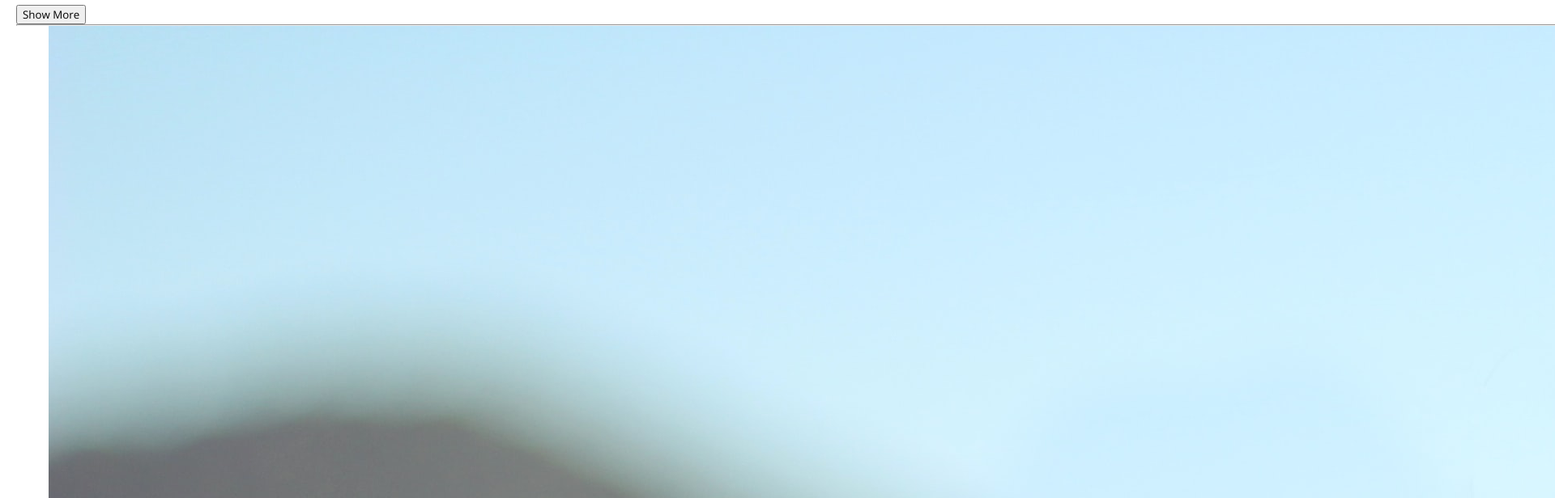
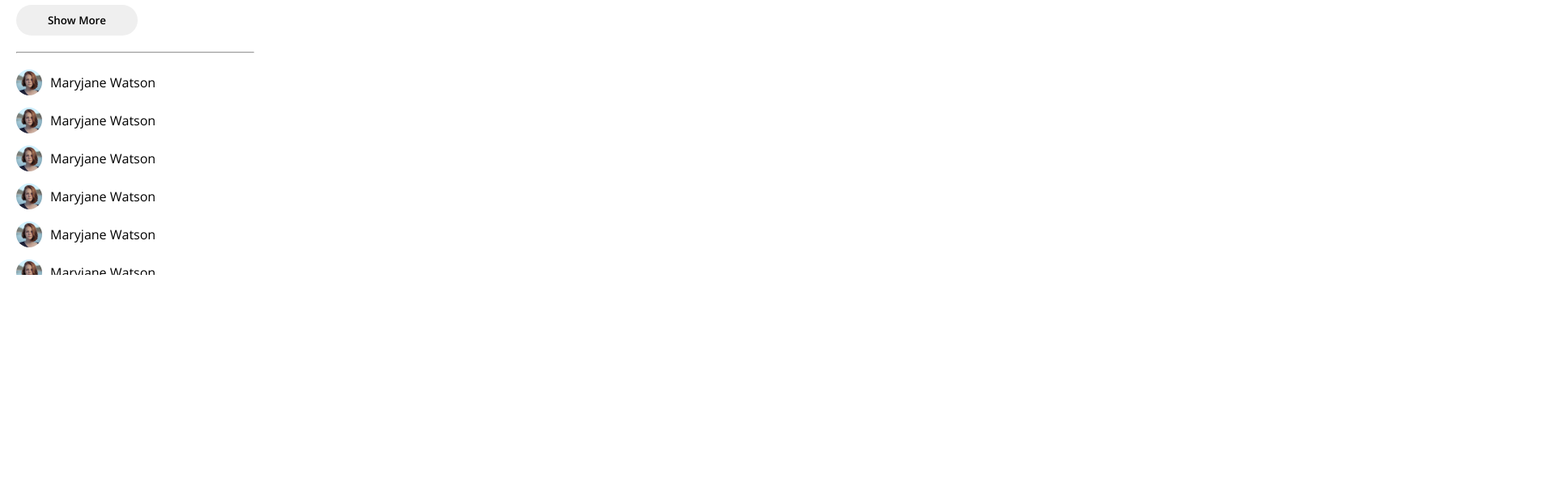
Before and after one commit to amalary/linkBookDesign, a React (Create React App) app in the folder link-book-design/: page / in a window 1280 px wide. Shown: the part 460-1076 px from the top of the page at 81% size, 1920 px wide, since content can reach past the window. After the commit the page ends 800 px from the top, so only its background shows below. Built offline with nearby package versions, Linux system fonts and the light colour scheme; the HTML template or start-up script is replaced by a standard one.

Commit message:
Sidebar components finished

```diff
--- a/link-book-design/public/style.css
+++ b/link-book-design/public/style.css
@@ -2,3 +2,16 @@
     margin: 0;
     font-family: 'Open Sans', sans-serif;
 }
+
+.sidebarHr{
+    margin: 20px 0;
+}
+
+.sidebarFriend{
+
+    display: flex;
+    align-items: center;
+    margin-bottom: 15px;
+
+
+}
--- a/link-book-design/src/components/sidebar/Sidebar.jsx
+++ b/link-book-design/src/components/sidebar/Sidebar.jsx
@@ -49,7 +49,59 @@ return (
           <hr className='sidebarHr'/>
           <ul className="sidebarFriendList">
               <li className="sidebarFriend">
-                  <img src="assets/profilePictures/maryjaneWatson.jpg" alt="" />
+                  <img src="assets/profilePictures/maryjaneWatson.jpg" alt="" className='sidebarFriendImg' />
+                  <span className='sidebarFriendName'>Maryjane Watson</span>
+              </li>
+              <li className="sidebarFriend">
+                  <img src="assets/profilePictures/maryjaneWatson.jpg" alt="" className='sidebarFriendImg' />
+                  <span className='sidebarFriendName'>Maryjane Watson</span>
+              </li>
+              <li className="sidebarFriend">
+                  <img src="assets/profilePictures/maryjaneWatson.jpg" alt="" className='sidebarFriendImg' />
+                  <span className='sidebarFriendName'>Maryjane Watson</span>
+              </li>
+              <li className="sidebarFriend">
+                  <img src="assets/profilePictures/maryjaneWatson.jpg" alt="" className='sidebarFriendImg' />
+                  <span className='sidebarFriendName'>Maryjane Watson</span>
+              </li>
+              <li className="sidebarFriend">
+                  <img src="assets/profilePictures/maryjaneWatson.jpg" alt="" className='sidebarFriendImg' />
+                  <span className='sidebarFriendName'>Maryjane Watson</span>
+              </li>
+              <li className="sidebarFriend">
+                  <img src="assets/profilePictures/maryjaneWatson.jpg" alt="" className='sidebarFriendImg' />
+                  <span className='sidebarFriendName'>Maryjane Watson</span>
+              </li>
+              <li className="sidebarFriend">
+                  <img src="assets/profilePictures/maryjaneWatson.jpg" alt="" className='sidebarFriendImg' />
+                  <span className='sidebarFriendName'>Maryjane Watson</span>
+              </li>
+              <li className="sidebarFriend">
+                  <img src="assets/profilePictures/maryjaneWatson.jpg" alt="" className='sidebarFriendImg' />
+                  <span className='sidebarFriendName'>Maryjane Watson</span>
+              </li>
+              <li className="sidebarFriend">
+                  <img src="assets/profilePictures/maryjaneWatson.jpg" alt="" className='sidebarFriendImg' />
+                  <span className='sidebarFriendName'>Maryjane Watson</span>
+              </li>
+              <li className="sidebarFriend">
+                  <img src="assets/profilePictures/maryjaneWatson.jpg" alt="" className='sidebarFriendImg' />
+                  <span className='sidebarFriendName'>Maryjane Watson</span>
+              </li>
+              <li className="sidebarFriend">
+                  <img src="assets/profilePictures/maryjaneWatson.jpg" alt="" className='sidebarFriendImg' />
+                  <span className='sidebarFriendName'>Maryjane Watson</span>
+              </li>
+              <li className="sidebarFriend">
+                  <img src="assets/profilePictures/maryjaneWatson.jpg" alt="" className='sidebarFriendImg' />
+                  <span className='sidebarFriendName'>Maryjane Watson</span>
+              </li>
+              <li className="sidebarFriend">
+                  <img src="assets/profilePictures/maryjaneWatson.jpg" alt="" className='sidebarFriendImg' />
+                  <span className='sidebarFriendName'>Maryjane Watson</span>
+              </li>
+              <li className="sidebarFriend">
+                  <img src="assets/profilePictures/maryjaneWatson.jpg" alt="" className='sidebarFriendImg' />
                   <span className='sidebarFriendName'>Maryjane Watson</span>
               </li>
           </ul>
--- a/link-book-design/src/components/sidebar/sidebar.css
+++ b/link-book-design/src/components/sidebar/sidebar.css
@@ -2,6 +2,20 @@
     flex: 3;
     height: calc(100vh - 50px);
     /* background-color: red; */
+    overflow-y: scroll;
+}
+
+::-webkit-scrollbar {
+    width: 5px;
+}
+
+::-webkit-scrollbar-track {
+    background-color: #c6c6c6;
+}
+
+::-webkit-scrollbar-thumb {
+
+    background-color: grey;
 }
 
 .sidebarWrapper{
@@ -24,3 +38,42 @@
 .sidebarIcon{
     margin-right: 15px;
 }
+
+.sidebarButton{
+    width:150px;
+    border:none;
+    padding: 10px;
+    border-radius: 20px;
+    font-weight: 600;
+};
+
+.sidebarHr{
+    margin: 20px 0;
+}
+
+.sidebarFriendList{
+
+    margin: 0px;
+    padding: 0px;
+    list-style: none;
+
+};
+
+.sidebarFriend{
+
+    display: flex;
+    align-items: center;
+    margin-bottom: 15px;
+
+
+}
+
+.sidebarFriendImg{
+    width:32px;
+    height:32px;
+    border-radius: 50%;
+    object-fit: cover;
+    margin-right: 10px;
+
+
+};
```
